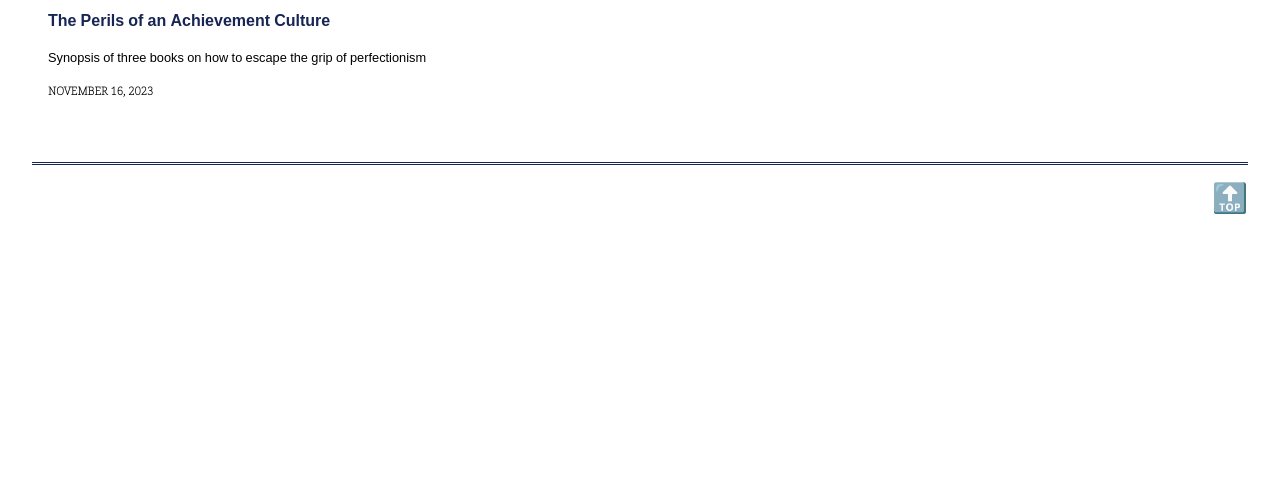
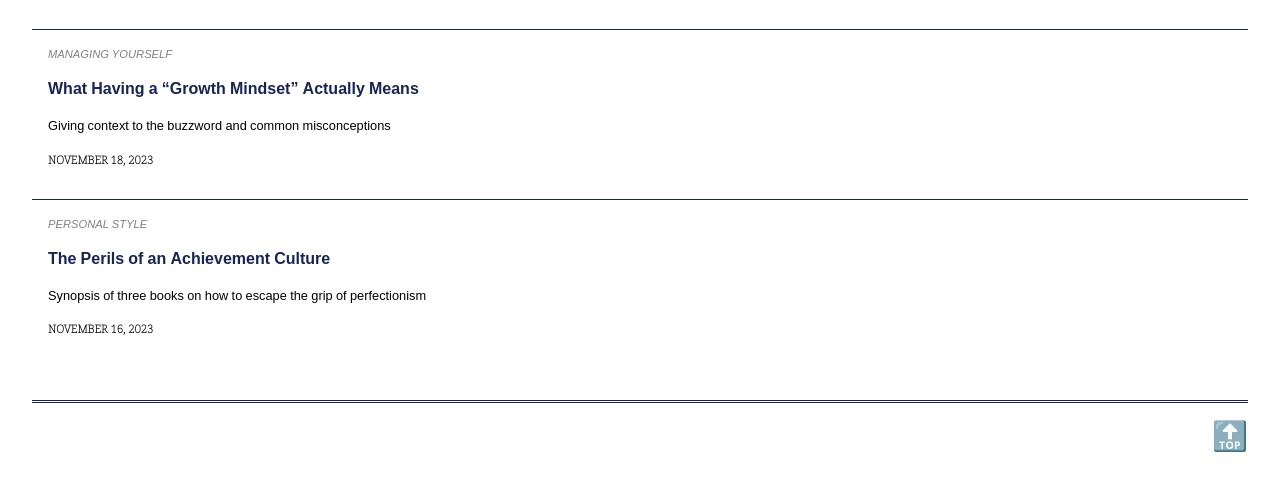
Before and after one commit to a1start/acblog, a plain HTML site: page index.html in a window 1280 px wide. Shown: the part 156-646 px from the top of the page. Drawn offline with Linux system fonts and the light colour scheme.

Commit message:
follow up on second article

```diff
--- a/index.html
+++ b/index.html
@@ -44,6 +44,19 @@
       <!--  -->
       <div class="main">
         <div class="article">
+          <span>MANAGING YOURSELF</span>
+          <h1 class="article-heading">
+            <a href="./articles/a2.html"
+              >What Having a “Growth Mindset” Actually Means</a
+            >
+          </h1>
+          <p class="article-description">
+            Giving context to the buzzword and common misconceptions
+          </p>
+          <p class="article-date">NOVEMBER 18, 2023</p>
+        </div>
+      </div>
+        <div class="article">
           <span>PERSONAL STYLE</span>
           <h1 class="article-heading">
             <a href="./articles/a1.html"
@@ -55,7 +68,7 @@
           </p>
           <p class="article-date">NOVEMBER 16, 2023</p>
         </div>
-      </div>
+
 
       <!-- END OF MAIN CONTENT -->
       <!-- FOOTER -->
```
Also changed, not shown: articles/a2.html (+1 -1 lines).
